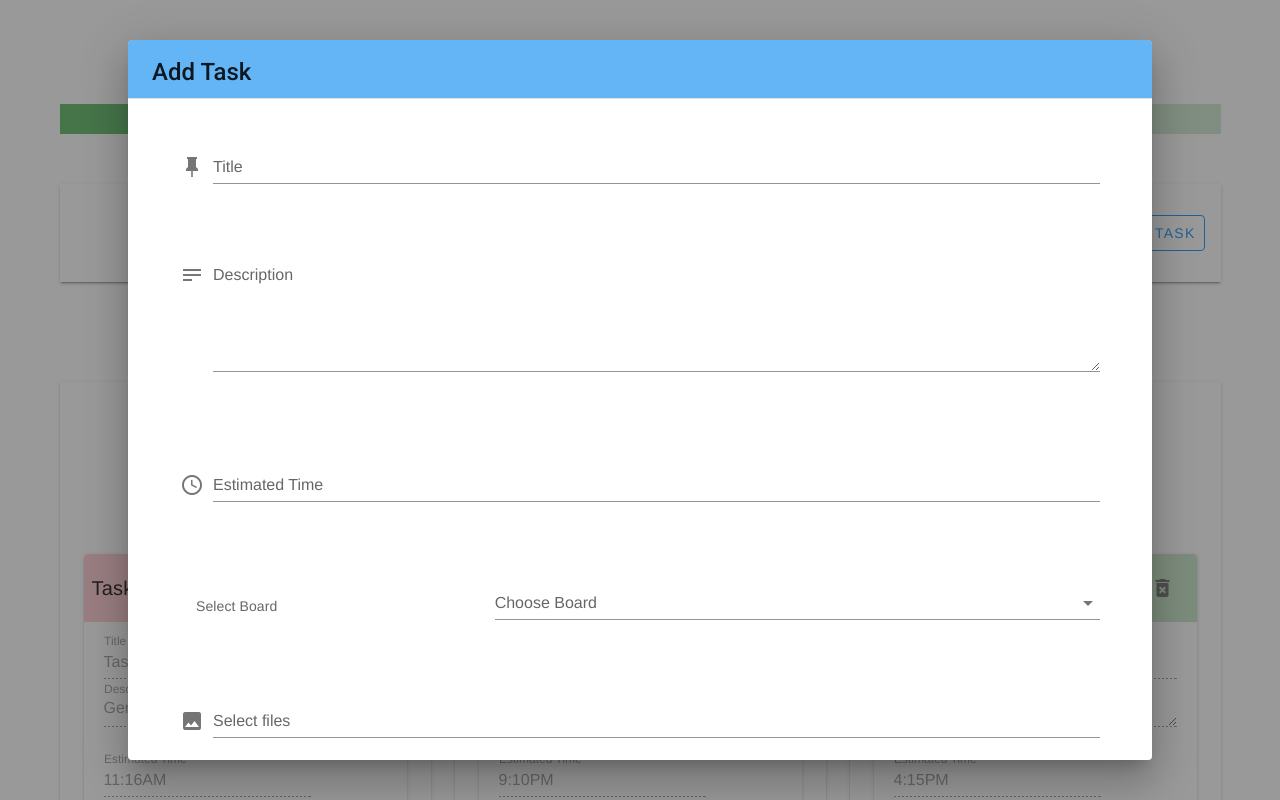
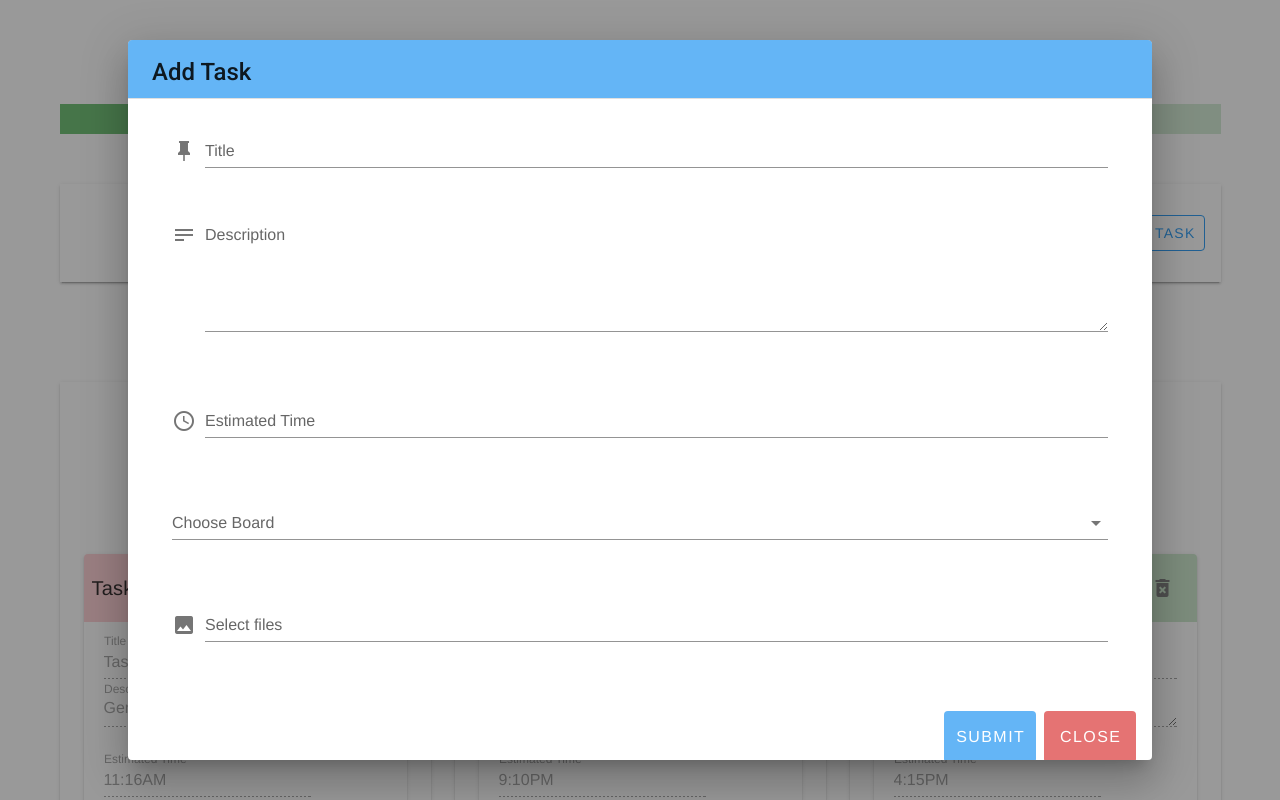
Before and after one commit to soum21/Task_Planner_APP_VueJS_Vuex_Vuetify, a Vue app: page / in a window 1280 px wide. Both pictures are taken after typing "Sample" into the empty fields and a click on the button "+ ADD TASK". Shown: the top 800 px of the page. Built offline with nearby package versions, Linux system fonts and the light colour scheme.

Commit message:
clean up.

```diff
--- a/src/app/components/addTaskModal/index.vue
+++ b/src/app/components/addTaskModal/index.vue
@@ -5,8 +5,8 @@
       <v-divider></v-divider>
       <v-card-text>
         <v-form class="px-1" v-model="valid" ref="form">
-          <v-row class="ma-3" align="center" justify="center">
-            <v-col class="ma-3" cols="12">
+          <v-row class="ma-1" align="center" justify="center">
+            <v-col class="ma-1" cols="12">
               <v-text-field
                 label="Title"
                 v-model="title"
@@ -16,8 +16,8 @@
               ></v-text-field>
             </v-col>
           </v-row>
-          <v-row class="ma-3" align="center" justify="center">
-            <v-col class="ma-3" cols="12">
+          <v-row class="ma-1" align="center" justify="center">
+            <v-col class="ma-1" cols="12">
               <v-textarea
                 label="Description"
                 v-model="description"
@@ -27,16 +27,13 @@
               ></v-textarea>
             </v-col>
           </v-row>
-          <v-row class="ma-3" align="center" justify="center">
-            <v-col class="ma-3" cols="12">
+          <v-row class="ma-1" align="center" justify="center">
+            <v-col class="ma-1" cols="12">
               <TimePicker @changeTime="changeTime($event)" :itemTime="time" :showIcon="showIcon" />
             </v-col>
           </v-row>
-          <v-row class="ma-3" align="center" justify="center">
-            <v-col cols="4">
-              <v-subheader>Select Board</v-subheader>
-            </v-col>
-            <v-col cols="8">
+          <v-row class="ma-1" align="center" justify="center">
+            <v-col cols="12">
               <v-select
                 :items="boards"
                 v-model="board"
@@ -61,8 +58,8 @@
               />
             </v-col>
           </v-row>
-          <v-row class="ma-3" align="center" justify="center">
-            <v-col class="ma-3" cols="12">
+          <v-row class="ma-1" align="center" justify="center">
+            <v-col class="ma-1" cols="12">
               <v-file-input
                 accept="image/*"
                 label="Select files"
@@ -77,7 +74,7 @@
           </v-row>
         </v-form>
       </v-card-text>
-      <v-card-actions class="d-flex justify-center mb-6">
+      <v-card-actions class="d-flex justify-center mb-3">
         <v-spacer></v-spacer>
         <v-btn class="blue lighten-2" x-large color="white" text @click="submit"> Submit </v-btn>
         <v-btn class="red lighten-2" x-large color="white" text @click="toggleModal"> Close </v-btn>
```
